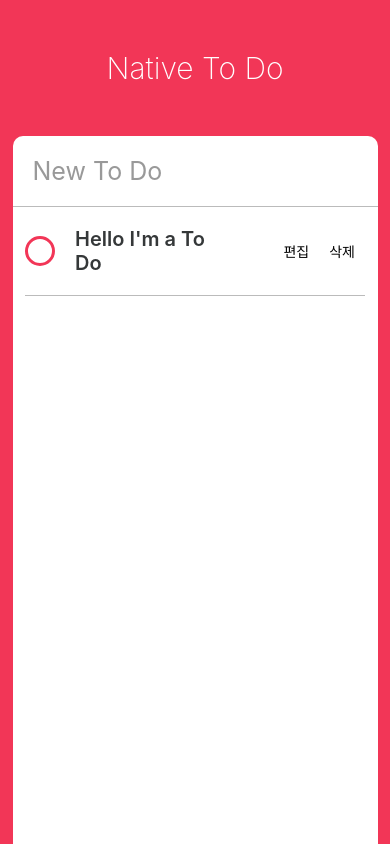
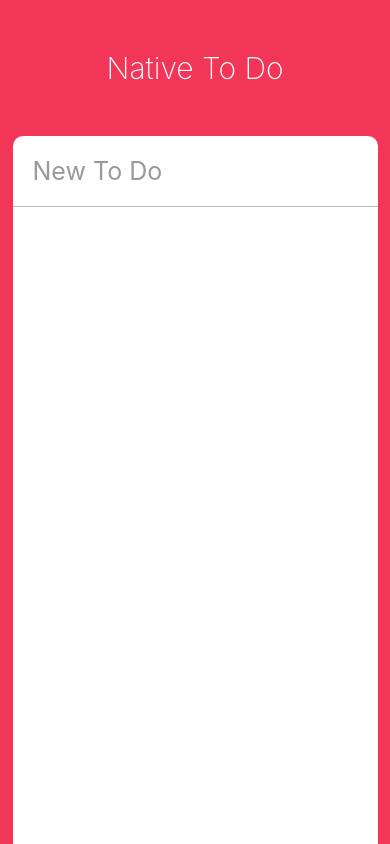
Before and after one commit to sansolmom/native-todo, a React Native app: screen / in a window 390 px wide. Built offline with nearby package versions, Linux system fonts and the light colour scheme.

Commit message:
completeToDo, uncompleteToDo

```diff
--- a/App.js
+++ b/App.js
@@ -7,7 +7,8 @@ import {
   TextInput,
   Dimensions,
   Platform,
-  ScrollView
+  ScrollView,
+  AsyncStorage
 } from "react-native";
 import {AppLoading} from "expo";
 import ToDo from "./ToDo";
@@ -17,14 +18,16 @@ const {height, width} = Dimensions.get("window");
 export default class App extends React.Component {
   state = {
     newToDo: "",
-    loadToDos: false
+    loadToDos: false,
+    toDos: {}
   };
 
   componentDidMount = () => {
     this._loadToDos();
   };
   render() {
-    const {newToDo, loadToDos} = this.state;
+    const {newToDo, loadToDos, toDos} = this.state;
+    console.log(toDos);
     if (!loadToDos) {
       return <AppLoading />;
     }
@@ -44,7 +47,15 @@ export default class App extends React.Component {
             onSubmitEditing={this._addToDo}
           />
           <ScrollView contentContainerStyle={styles.toDos}>
-            <ToDo text={"Hello I'm a To Do"} />
+            {Object.values(toDos).map(toDo => (
+              <ToDo
+                key={toDo.id}
+                deleteToDo={this._deleteToDo}
+                uncompleteToDo={this._uncompleteToDo}
+                completeToDo={this._completeToDo}
+                {...toDo}
+              />
+            ))}
           </ScrollView>
         </View>
       </View>
@@ -83,10 +94,50 @@ export default class App extends React.Component {
             ...newToDoObject
           }
         };
-
         return {...newState};
       });
     }
+  };
+  _deleteToDo = id => {
+    this.setState(prevState => {
+      const toDos = prevState.toDos;
+      delete toDos[id];
+      const newState = {
+        ...prevState,
+        ...toDos
+      };
+      return {...newState};
+    });
+  };
+  _uncompleteToDo = id => {
+    this.setState(prevState => {
+      const newState = {
+        ...prevState,
+        toDos: {
+          ...prevState.toDos,
+          [id]: {
+            ...prevState.toDos[id],
+            isCompleted: false
+          }
+        }
+      };
+      return {...newState};
+    });
+  };
+  _completeToDo = id => {
+    this.setState(prevState => {
+      const newState = {
+        ...prevState,
+        toDos: {
+          ...prevState.toDos,
+          [id]: {...prevState.toDos[id], isCompleted: true}
+        }
+      };
+      return {...newState};
+    });
+  };
+  _saveToDos = newToDos => {
+    const saveToDos = AsyncStorage.setItem("toDos", newToDos);
   };
 }
 
--- a/ToDo.js
+++ b/ToDo.js
@@ -7,17 +7,26 @@ import {
   Dimensions,
   TextInput
 } from "react-native";
+import Proptypes from "prop-types";
 
 const {width, height} = Dimensions.get("window");
 export default class ToDo extends Component {
-  state = {
-    isEditing: false,
-    isCompleted: false,
-    toDoValue: ""
+  constructor(props) {
+    super(props);
+    this.state = {isEditing: false, toDoValue: props.text};
+  }
+  static proptypes = {
+    text: Proptypes.string.isRequired,
+    isCompleted: Proptypes.bool.isRequired,
+    deleteToDo: Proptypes.func.isRequired,
+    id: Proptypes.string.isRequired,
+    uncompleteToDo: Proptypes.func.isRequired,
+    completeToDo: Proptypes.func.isRequired
   };
+
   render() {
-    const {isCompleted, isEditing, toDoValue} = this.state;
-    const {text} = this.props;
+    const {isEditing, toDoValue} = this.state;
+    const {text, id, deleteToDo, isCompleted} = this.props;
     return (
       <View style={styles.container}>
         <View style={styles.column}>
@@ -69,7 +78,7 @@ export default class ToDo extends Component {
                 <Text style={styles.actionText}>편집</Text>
               </View>
             </TouchableOpacity>
-            <TouchableOpacity>
+            <TouchableOpacity onPressOut={() => deleteToDo(id)}>
               <View style={styles.actionContainer}>
                 <Text style={styles.actionText}>삭제</Text>
               </View>
@@ -80,18 +89,17 @@ export default class ToDo extends Component {
     );
   }
   _toggleComplete = () => {
+    const {isCompleted, uncompleteToDo, completeToDo, id} = this.props;
+    if (isCompleted) {
+      uncompleteToDo(id);
+    } else {
+      completeToDo(id);
+    }
+  };
+  _startEditing = () => {
     this.setState(prevState => {
       return {
-        isCompleted: !prevState.isCompleted
-      };
-    });
-  };
-  _startEditing = () => {
-    const {text} = this.props;
-    this.setState(prevState => {
-      return {
-        isEditing: true,
-        toDoValue: text
+        isEditing: true
       };
     });
   };
@@ -145,7 +153,7 @@ const styles = StyleSheet.create({
   column: {
     flexDirection: "row",
     alignItems: "center",
-    justifyContent: "space-between",
+
     width: width / 2
   },
   actions: {
--- a/package.json
+++ b/package.json
@@ -9,6 +9,7 @@
   },
   "dependencies": {
     "expo": "^35.0.0",
+    "prop-types": "^15.7.2",
     "react": "16.8.3",
     "react-dom": "16.8.3",
     "react-native": "https://github.com/expo/react-native/archive/sdk-35.0.0.tar.gz",
```
Also changed, not shown: 2 other files (tests, documents, lock files or other folders).
